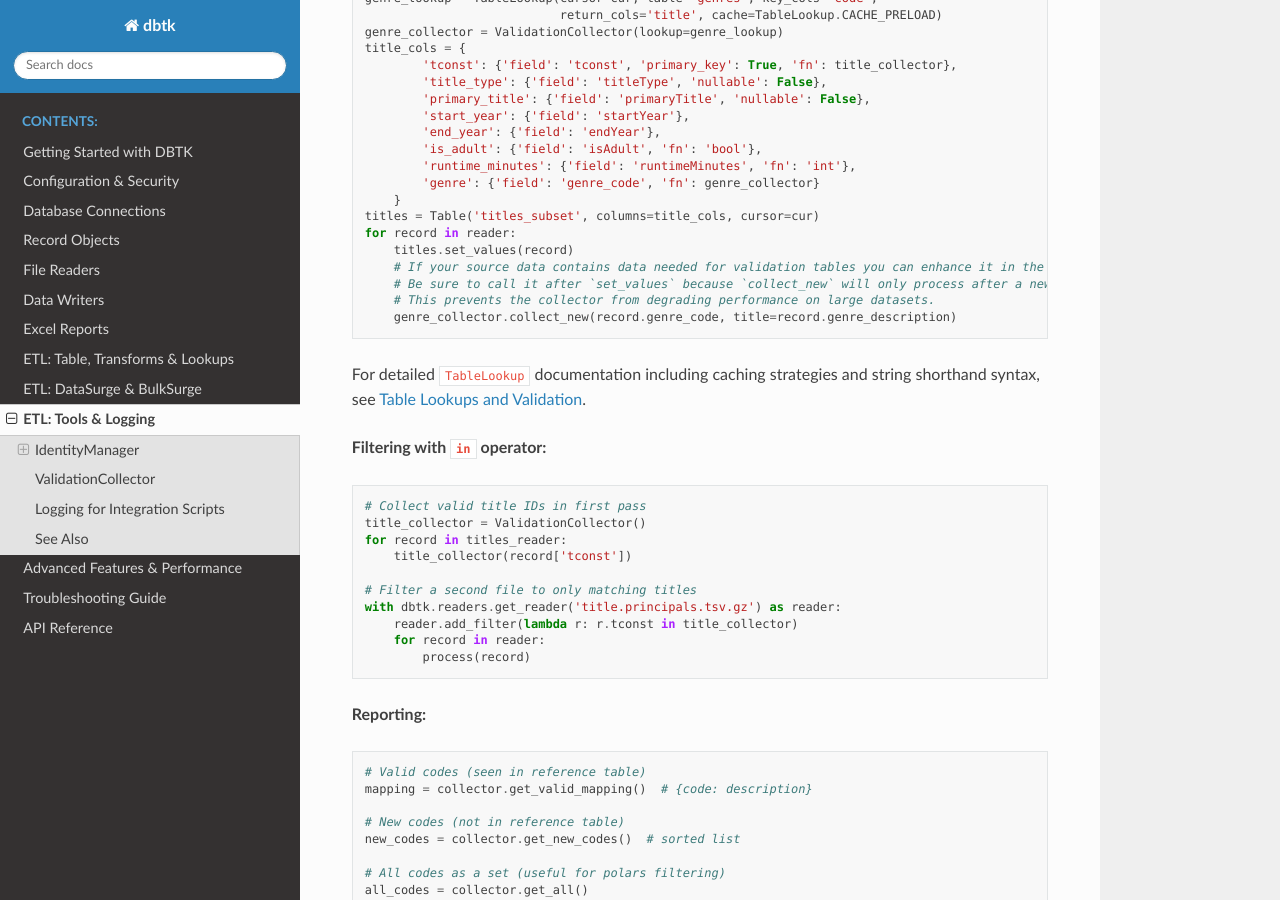
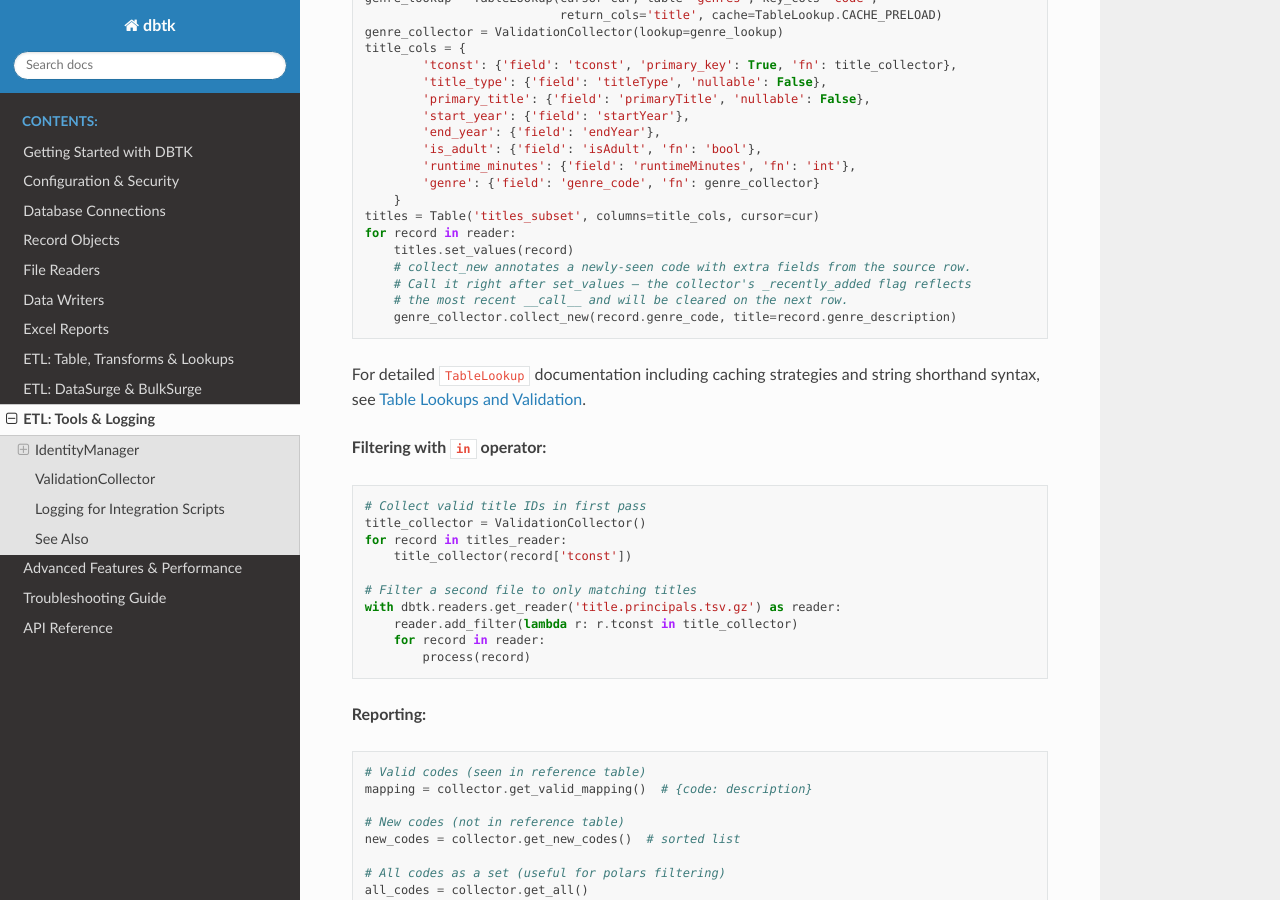
Before and after one commit to scottrbailey/dbtk, a Sphinx documentation site: the page built from docs/09-etl-tools.md, in a window 1280 px wide and 900 px high, scrolled down 4991 px. Built offline with Sphinx 7.4.7 and the Read the Docs theme 3.1.0, drawn with Linux system fonts in a browser that asks for light colours.

Commit message:
docs: fix remaining old shorthands and clarify collect_new comment
- 07-table.md: 'upper' → 'str.upper' in QueryLookup chaining example
- 09-etl-tools.md: reword collect_new comment to explain the _recently_added
  flag rather than vaguely warning about performance

https://claude.ai/code/session_01Tm5PfwduQ1vdNhSwNdmxyq

````diff
--- a/docs/09-etl-tools.md
+++ b/docs/09-etl-tools.md
@@ -264,9 +264,9 @@ title_cols = {
 titles = Table('titles_subset', columns=title_cols, cursor=cur)
 for record in reader:
     titles.set_values(record)
-    # If your source data contains data needed for validation tables you can enhance it in the main loop
-    # Be sure to call it after `set_values` because `collect_new` will only process after a new value is found.
-    # This prevents the collector from degrading performance on large datasets.
+    # collect_new annotates a newly-seen code with extra fields from the source row.
+    # Call it right after set_values — the collector's _recently_added flag reflects
+    # the most recent __call__ and will be cleared on the next row.
     genre_collector.collect_new(record.genre_code, title=record.genre_description)
 ```
 
````
Also changed, not shown: docs/07-table.md (+2 -2 lines).
